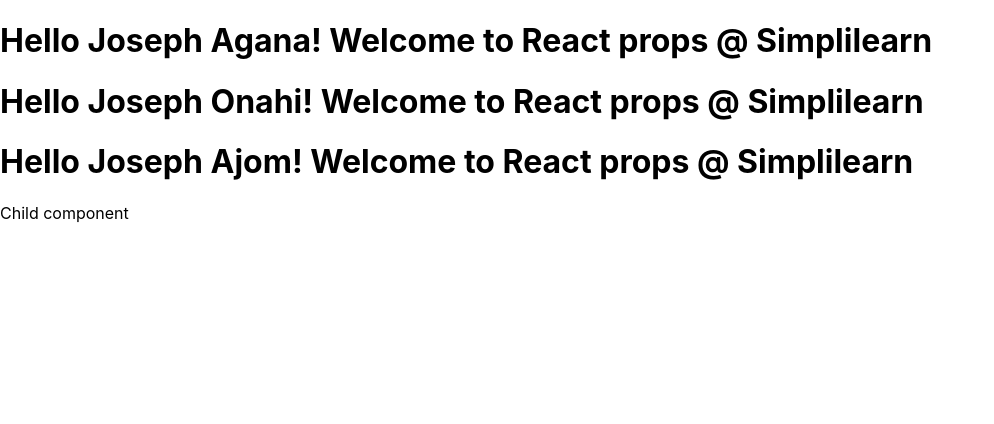
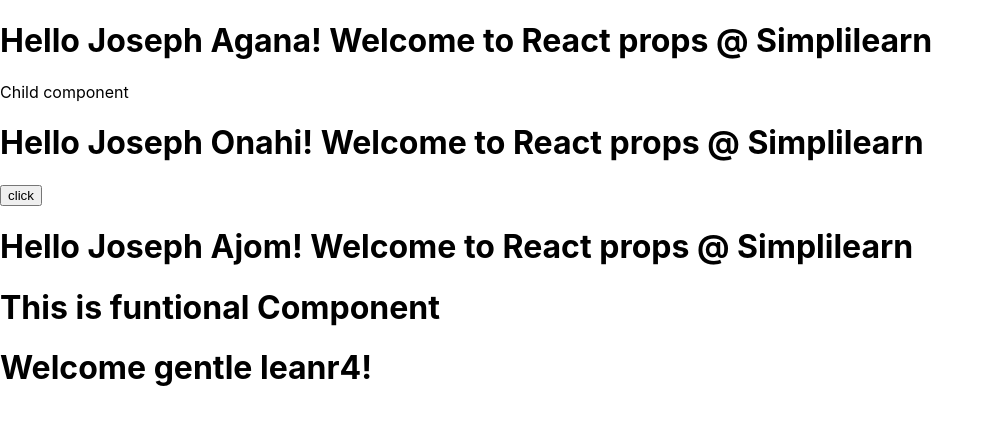
Before and after one commit to Agana-Joseph/ReactMediaApp, a React (Create React App) app: page / in a window 1280 px wide. Shown: the top 424 px of the page, without its empty margins (0-994 px from the left). Built offline with nearby package versions, Linux system fonts and the light colour scheme; the HTML template or start-up script is replaced by a standard one.

Commit message:
Just here batling with React props, come help a brother lol

```diff
--- a/src/App.js
+++ b/src/App.js
@@ -1,11 +1,13 @@
 import Pages from "./pages/Pages"
 import ClassProps from "./ClassProps";
+import FuntionProps from "./FuntionProps";
 function App() {
   return (
     <div className="App">
-      <ClassProps name = "Agana" />
-      <ClassProps name = "Onahi" />
-      <ClassProps name = "Ajom"> <p>Child component</p></ClassProps>
+      <ClassProps name = "Agana" ><p>Child component</p></ClassProps>
+      <ClassProps name = "Onahi" ><button>click</button></ClassProps>
+      <ClassProps name = "Ajom"/>
+      <FuntionProps name = "Leaner1" location = "PHC"/>
       <Pages />
     </div>
   );
--- /dev/null
+++ b/src/FuntionProps.jsx
@@ -0,0 +1,10 @@
+import React from "react";
+
+function FuntionProps(){
+    return( <div>
+        <h1>This is funtional Component</h1>
+        <h1>Welcome gentle leanr4!</h1>
+    </div>
+    )
+}
+export default FuntionProps;
```
